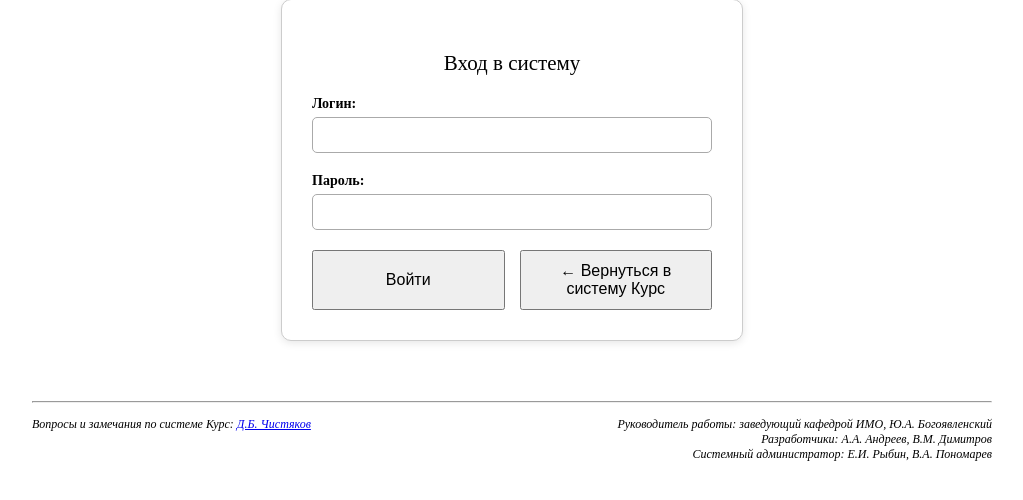
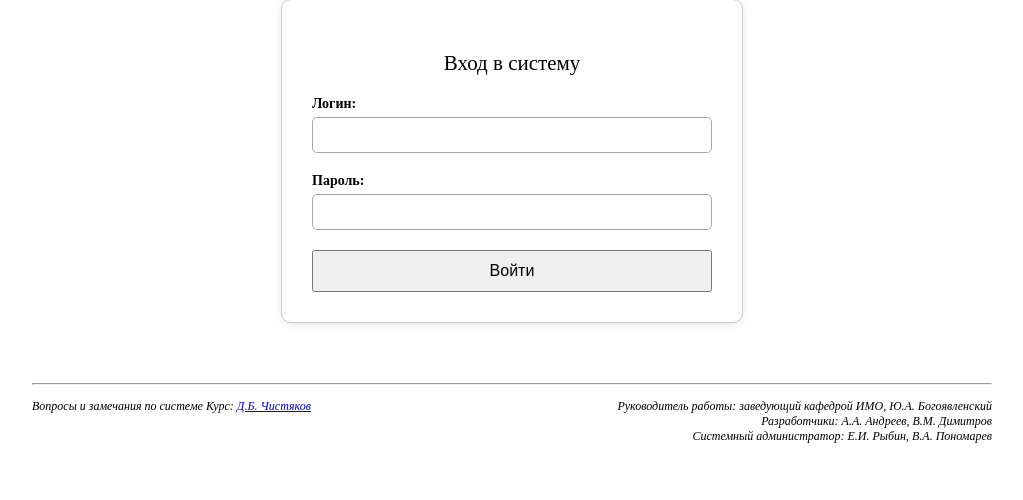
Before and after one commit to APXOHT322/KursFlask, a Flask app: page /login in a window 1280 px wide. Shown: the part 227-727 px from the top of the page, without its empty margins (128-1151 px from the left). Run offline with Flask 3, Linux system fonts and the light colour scheme; parts of the project's set-up code (start-up, migrations or seed data) failed here and were passed over.

Commit message:
Add files via upload

```diff
--- a/app/templates/dashboard.html
+++ b/app/templates/dashboard.html
@@ -4,7 +4,7 @@
   <header style="display: flex; justify-content: space-between; align-items: center;">
     <h1>Привет, {{ user.fio }}</h1>
     <div>
-      <a href="http://localhost:3000/"
+      <a href="{{ url_for('goto_kurs') }}"
          style="text-decoration: none; border: 1px solid #0000EE; padding: 5px 10px; border-radius: 5px; margin-right: 10px;">
         ← Система Курс
       </a>
--- a/app/templates/login.html
+++ b/app/templates/login.html
@@ -19,9 +19,6 @@
         </div>
         <div class="button-group">
             <button type="submit">Войти</button>
-            <button type="button" onclick="window.location.href='http://localhost:3000/'">
-                ← Вернуться в систему Курс
-            </button>
         </div>
     </form>
 </div>
```
